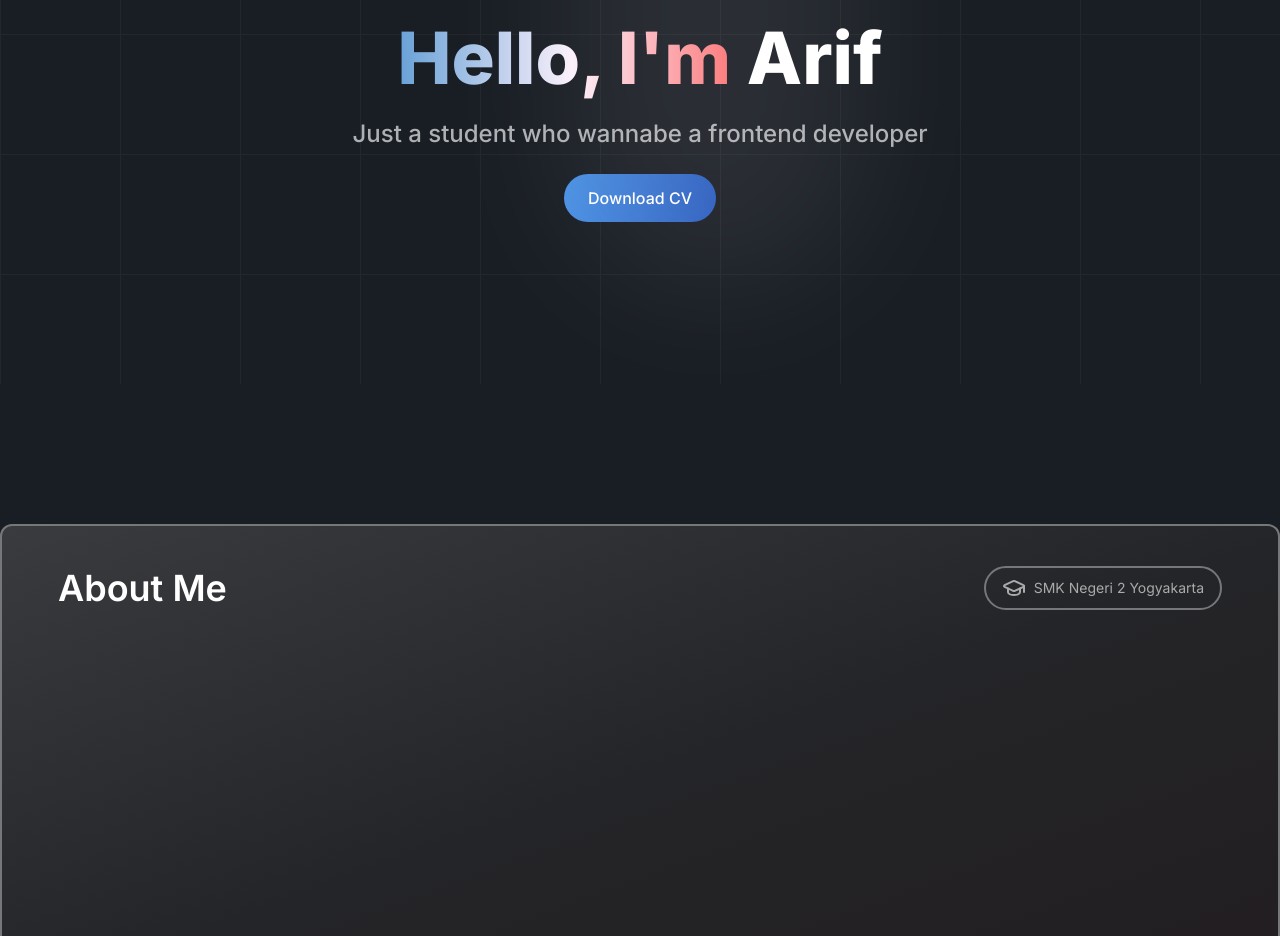
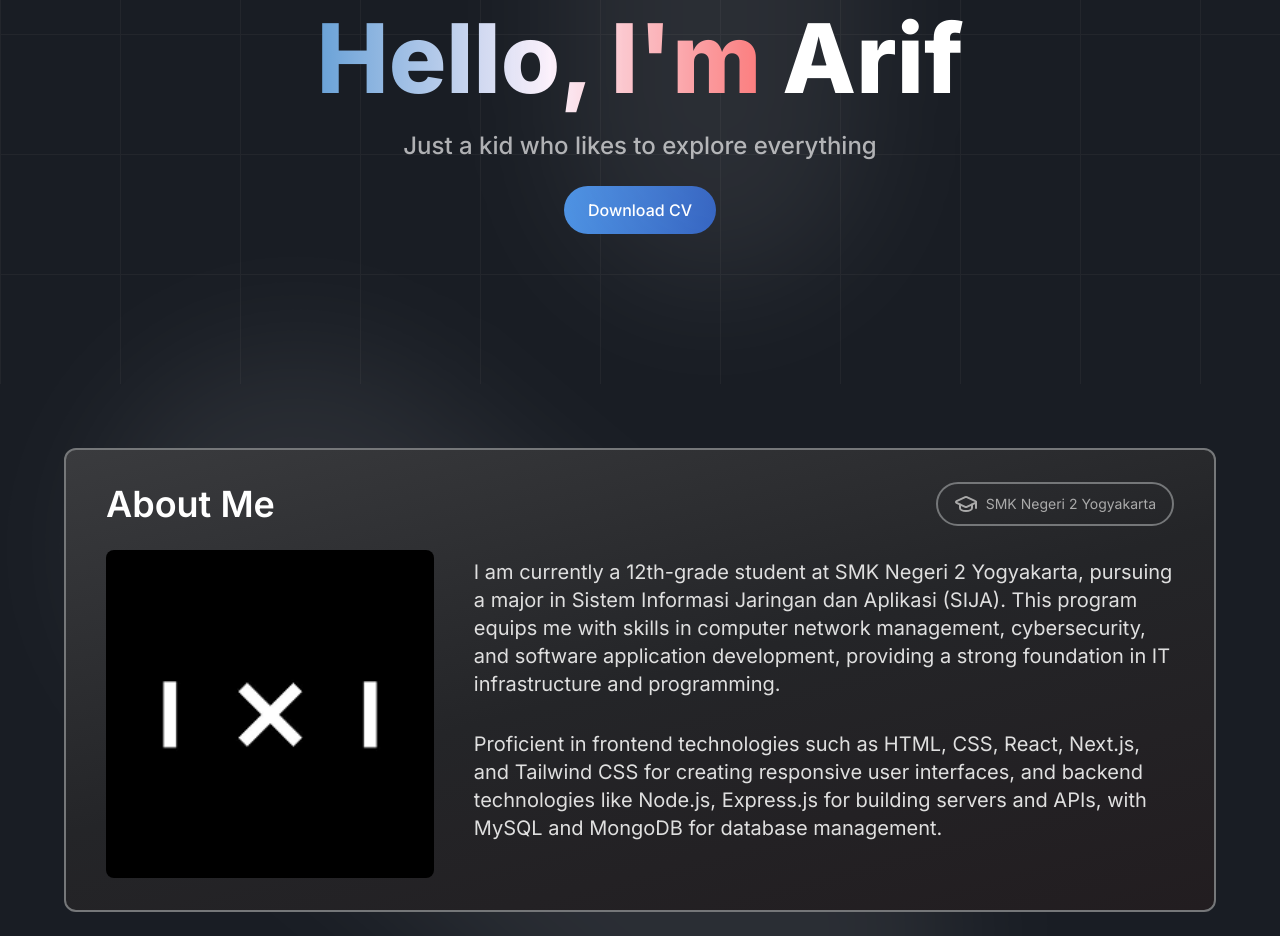
Before and after one commit to ArifRTzy/portfolio, a Next.js app: page / in a window 1280 px wide. Shown: the part 276-1212 px from the top of the page. Built offline with nearby package versions, Linux system fonts and the light colour scheme.

Commit message:
style: adjust about syle

```diff
--- a/app/page.tsx
+++ b/app/page.tsx
@@ -1,11 +1,13 @@
 import Hero from "@/components/hero"
 import About from "@/components/about"
+import TechStack from "@/components/tech-stack"
 
 const Home = () => {
   return (
     <div className="font-inter bg-body">
       <Hero/>
       <About/>
+      <TechStack/>
     </div>
   )
 }
--- a/components/about.tsx
+++ b/components/about.tsx
@@ -3,17 +3,22 @@ import Image from "next/image"
 
 const About = () => {
   return (
-    <section className='h-screen'>
-        <div className="max-w-7xl border-2 border-about-bor h-[500px] mx-auto rounded-xl bg-[linear-gradient(160deg,#3A3B3E_0%,#242528_50%,#221D20_100%)] py-10 px-14">
-            <div className="flex justify-between items-center">
-                <h1 className="text-white font-semibold text-4xl">About Me</h1>
-                <div className="flex border-about-bor text-about-f-stu border-2 rounded-full justify-center items-center gap-2 text-sm px-4 py-2">
+    <section className='mt-10 xl:mt-16 sm:container px-4 md:px-0 mx-auto relative'>
+              <div className="absolute z-0 left-1/3 -top-52 -translate-x-1/4 h-[1000px] w-[400px] rotate-[130deg]  bg-white/25 opacity-30 blur-3xl rounded-full md:flex hidden"></div>
+        <div className="max-w-6xl 2xl:max-w-7xl border-2 border-about-bor mx-auto rounded-xl bg-[linear-gradient(165deg,#3A3B3E_0%,#242528_50%,#221D20_100%)] 2xl:py-10 md:py-8 md:px-10 2xl:px-14 py-6 px-8 relative z-10">
+            <div className="abt-ttl:flex justify-between items-center">
+                <h1 className="text-white font-semibold text-2xl  md:text-3xl  xl:text-4xl">About Me</h1>
+                <div className="flex border-about-bor text-about-f-stu border-2 rounded-full justify-center items-center gap-2 text-sm xl:px-4 xl:py-2 md:px-3 md:py-1.5 px-2 py-1">
                     <GraduationCap/>
                     <p>SMK Negeri 2 Yogyakarta</p>
                 </div>
             </div>
-            <div className="">
-
+            <div className="2xl:mt-10 md:mt-6 mt-4 md:flex gap-6 xl:gap-10 w-full">
+                <Image src={'/dummy.png'} width={500} height={500} alt="about-img" className="rounded-lg abt-img:h-48 abt-img:w-48 md:h-fit aspect-square"/>
+                <div className="flex flex-col gap-2  md:gap-4 xl:gap-8 text-about-text w-full md:text-lg  xl:text-xl  2xl:text-2xl mt-2">
+                  <p>I am currently a 12th-grade student at SMK Negeri 2 Yogyakarta, pursuing a major in Sistem Informasi Jaringan dan Aplikasi (SIJA). This program equips me with skills in computer network management, cybersecurity, and software application development, providing a strong foundation in IT infrastructure and programming.</p>
+                  <p>Proficient in frontend technologies such as HTML, CSS, React, Next.js, and Tailwind CSS for creating responsive user interfaces, and backend technologies like Node.js, Express.js for building servers and APIs, with MySQL and MongoDB for database management.</p>
+                </div>
             </div>
         </div>
     </section>
--- a/components/hero.tsx
+++ b/components/hero.tsx
@@ -3,7 +3,7 @@ import { Sun, Github } from "lucide-react";
 
 const Hero = () => {
   return (
-    <section className="h-screen mx-auto">
+    <section className="mx-auto">
       <div className="flex justify-between mx-2 lg:mx-10 xl:mx-16 bg-body relative z-20">
         <div className="flex items-center">
           <Image
@@ -29,14 +29,14 @@ const Hero = () => {
           <p className="text-enthu py-1 px-4 bg-enthu-bg border-border border-2 rounded-full text-sm font-semibold">
             Web Enthusiast
           </p>
-          <h1 className="text-white text-4xl  sm:text-5xl  md:text-7xl 2xl:text-8xl font-bold  lg:font-extrabold">
+          <h1 className="text-white text-4xl  sm:text-5xl  md:text-7xl xl:text-8xl font-bold  lg:font-extrabold">
             <span className="bg-gradient-to-r from-span-g1 via-span-g2 to-span-g3 bg-clip-text text-transparent">
               Hello, I&apos;m{" "}
             </span>
             Arif
           </h1>
           <p className="text-fe-wannabe text-base  sm:text-xl  md:text-2xl 2xl:text-3xl font-medium text-center">
-            Just a student who wannabe a frontend developer
+            Just a kid who likes to explore everything
           </p>
           <button className="text-base 2xl:text-lg bg-gradient-to-r from-cv-g1 to-cv-g2 text-white rounded-full py-1.5 px-3  sm:py-2 sm:px-4  md:py-3 md:px-6 font-medium cursor-pointer">
             Download CV
--- /dev/null
+++ b/components/tech-stack.tsx
@@ -0,0 +1,12 @@
+import React from 'react'
+
+const TechStack = () => {
+  return (
+    <section className='container mx-auto mt-40 h-screen'>
+        <h1 className='text-white text-4xl font-semibold text-center'>Tech Stack</h1>
+        <div className=""></div>
+    </section>
+  )
+}
+
+export default TechStack
--- a/tailwind.config.ts
+++ b/tailwind.config.ts
@@ -26,7 +26,8 @@ const config: Config = {
         "about-bg1" : "#3A3B3E",
         "about-bg2" : "#242528",
         "about-bg3" : "#221D20",
-        "about-f-stu" : "#AAAAAA"
+        "about-f-stu" : "#AAAAAA",
+        "about-text" : "#DFDFDF"
       },
       backgroundImage: {
         "grid-pattern": `
@@ -40,6 +41,10 @@ const config: Config = {
       backgroundPosition: {
         "grid-crop": "0 center; ",
       },
+      screens: {
+        "abt-img" : {'max': '767px'},
+        "abt-ttl" : {'min' : '445px'}
+      }
     },
   },
   plugins: [],
```
Also changed, not shown: public/dummy.png (added).
